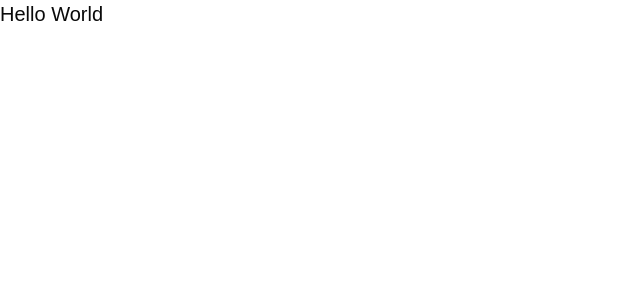
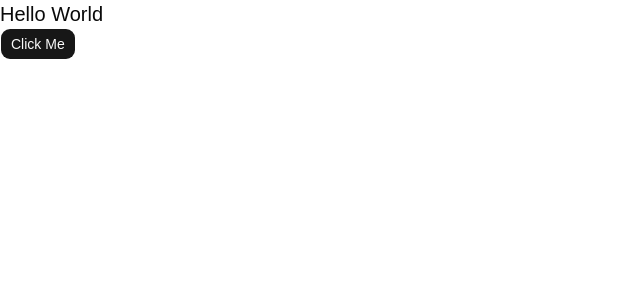
Before and after one commit to fredrikj31/grantoftegaard-cashier, a React (Vite) app: page / in a window 1280 px wide. Shown: the top 300 px of the page, without its empty margins (0-640 px from the left). Built offline with nearby package versions, Linux system fonts and the light colour scheme.

Commit message:
chore(shadcn): installs shadcn-ui button component

```diff
--- a/src/App.tsx
+++ b/src/App.tsx
@@ -1,3 +1,10 @@
+import { Button } from "@shadcn-ui/components/ui/button";
+
 export const App = () => {
-  return <h1 className="text-xl">Hello World</h1>;
+  return (
+    <>
+      <h1 className="text-xl">Hello World</h1>
+      <Button onClick={() => console.log("Hello World")}>Click Me</Button>
+    </>
+  );
 };
--- /dev/null
+++ b/src/shadcn-ui/components/ui/button.tsx
@@ -0,0 +1,58 @@
+import { Button as ButtonPrimitive } from "@base-ui/react/button"
+import { cva, type VariantProps } from "class-variance-authority"
+
+import { cn } from "@shadcn-ui/lib/utils"
+
+const buttonVariants = cva(
+  "group/button inline-flex shrink-0 items-center justify-center rounded-lg border border-transparent bg-clip-padding text-sm font-medium whitespace-nowrap transition-all outline-none select-none focus-visible:border-ring focus-visible:ring-3 focus-visible:ring-ring/50 active:not-aria-[haspopup]:translate-y-px disabled:pointer-events-none disabled:opacity-50 aria-invalid:border-destructive aria-invalid:ring-3 aria-invalid:ring-destructive/20 dark:aria-invalid:border-destructive/50 dark:aria-invalid:ring-destructive/40 [&_svg]:pointer-events-none [&_svg]:shrink-0 [&_svg:not([class*='size-'])]:size-4",
+  {
+    variants: {
+      variant: {
+        default: "bg-primary text-primary-foreground hover:bg-primary/80",
+        outline:
+          "border-border bg-background hover:bg-muted hover:text-foreground aria-expanded:bg-muted aria-expanded:text-foreground dark:border-input dark:bg-input/30 dark:hover:bg-input/50",
+        secondary:
+          "bg-secondary text-secondary-foreground hover:bg-[color-mix(in_oklch,var(--secondary),var(--foreground)_5%)] aria-expanded:bg-secondary aria-expanded:text-secondary-foreground",
+        ghost:
+          "hover:bg-muted hover:text-foreground aria-expanded:bg-muted aria-expanded:text-foreground dark:hover:bg-muted/50",
+        destructive:
+          "bg-destructive/10 text-destructive hover:bg-destructive/20 focus-visible:border-destructive/40 focus-visible:ring-destructive/20 dark:bg-destructive/20 dark:hover:bg-destructive/30 dark:focus-visible:ring-destructive/40",
+        link: "text-primary underline-offset-4 hover:underline",
+      },
+      size: {
+        default:
+          "h-8 gap-1.5 px-2.5 has-data-[icon=inline-end]:pr-2 has-data-[icon=inline-start]:pl-2",
+        xs: "h-6 gap-1 rounded-[min(var(--radius-md),10px)] px-2 text-xs in-data-[slot=button-group]:rounded-lg has-data-[icon=inline-end]:pr-1.5 has-data-[icon=inline-start]:pl-1.5 [&_svg:not([class*='size-'])]:size-3",
+        sm: "h-7 gap-1 rounded-[min(var(--radius-md),12px)] px-2.5 text-[0.8rem] in-data-[slot=button-group]:rounded-lg has-data-[icon=inline-end]:pr-1.5 has-data-[icon=inline-start]:pl-1.5 [&_svg:not([class*='size-'])]:size-3.5",
+        lg: "h-9 gap-1.5 px-2.5 has-data-[icon=inline-end]:pr-2 has-data-[icon=inline-start]:pl-2",
+        icon: "size-8",
+        "icon-xs":
+          "size-6 rounded-[min(var(--radius-md),10px)] in-data-[slot=button-group]:rounded-lg [&_svg:not([class*='size-'])]:size-3",
+        "icon-sm":
+          "size-7 rounded-[min(var(--radius-md),12px)] in-data-[slot=button-group]:rounded-lg",
+        "icon-lg": "size-9",
+      },
+    },
+    defaultVariants: {
+      variant: "default",
+      size: "default",
+    },
+  }
+)
+
+function Button({
+  className,
+  variant = "default",
+  size = "default",
+  ...props
+}: ButtonPrimitive.Props & VariantProps<typeof buttonVariants>) {
+  return (
+    <ButtonPrimitive
+      data-slot="button"
+      className={cn(buttonVariants({ variant, size, className }))}
+      {...props}
+    />
+  )
+}
+
+export { Button, buttonVariants }
```
